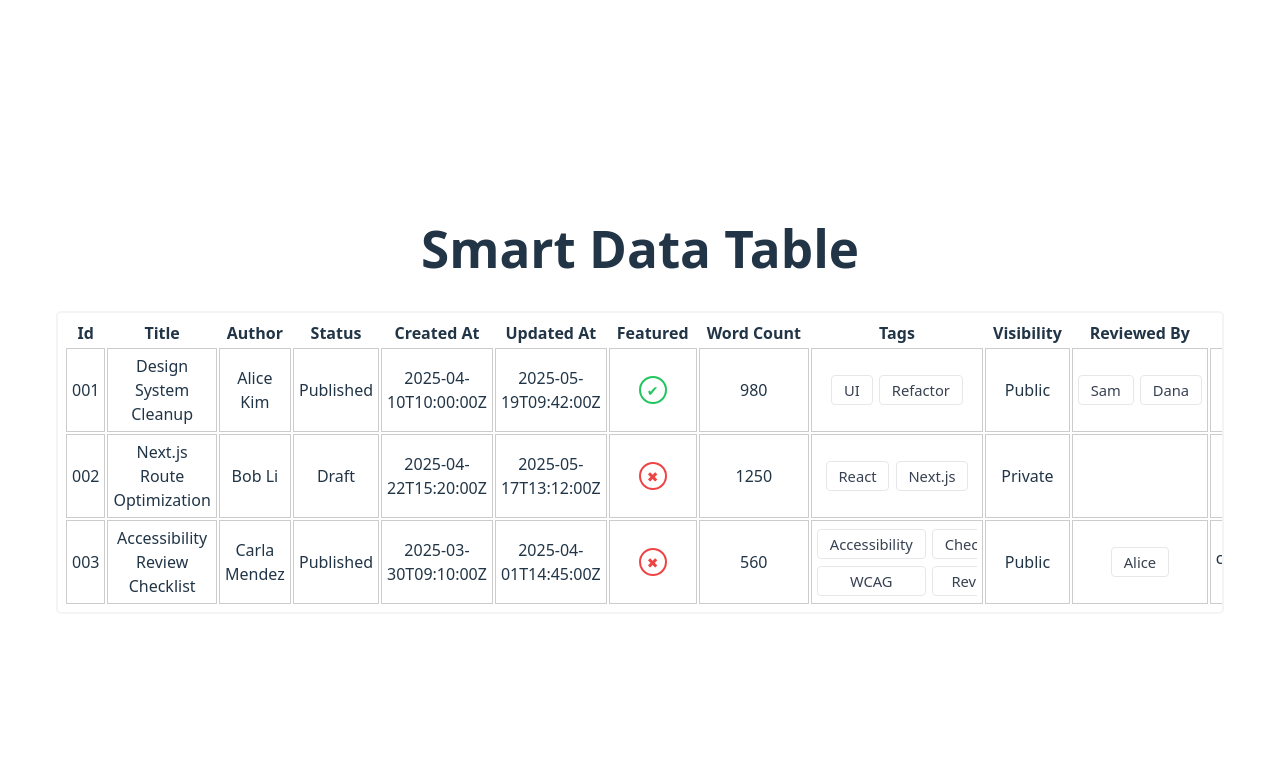
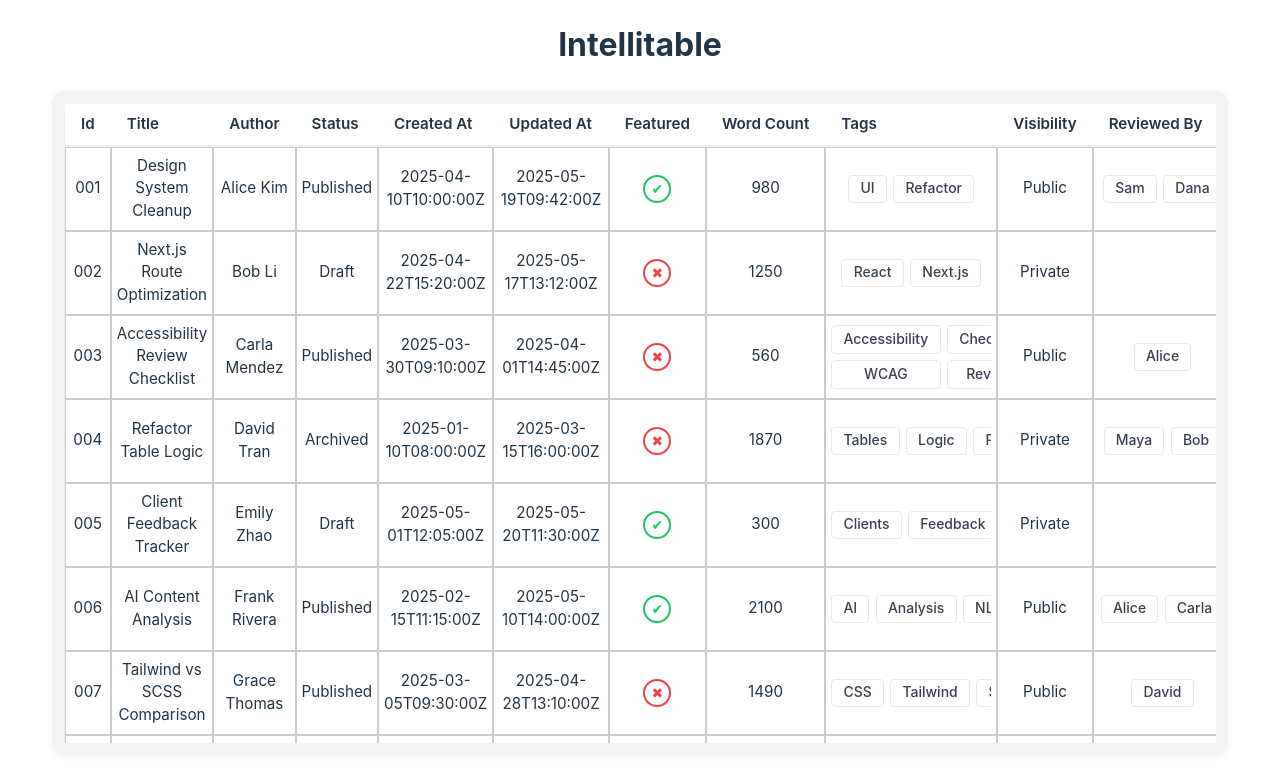
Before and after one commit to andrewvallejo/IntelliTable, a React (Vite) app: page / in a window 1280 px wide. Shown: the top 782 px of the page. Built offline with nearby package versions, Linux system fonts and the light colour scheme.

Commit message:
Polish CSS and file settings

```diff
--- a/src/App.css
+++ /dev/null
@@ -1,46 +0,0 @@
-#root {
-  max-width: 1280px;
-  margin: 0 auto;
-  padding: 2rem;
-  text-align: center;
-}
-
-.logo {
-  height: 6em;
-  padding: 1.5em;
-  will-change: filter;
-  transition: filter 300ms;
-}
-.logo:hover {
-  filter: drop-shadow(0 0 2em #646cffaa);
-}
-.logo.react:hover {
-  filter: drop-shadow(0 0 2em #61dafbaa);
-}
-
-@keyframes logo-spin {
-  from {
-    transform: rotate(0deg);
-  }
-  to {
-    transform: rotate(360deg);
-  }
-}
-
-@media (prefers-reduced-motion: no-preference) {
-  a:nth-of-type(2) .logo {
-    animation: logo-spin infinite 20s linear;
-  }
-}
-
-.card {
-  padding: 2em;
-}
-
-.read-the-docs {
-  color: #888;
-}
-
-.app {
-  text-align: center;
-}
--- /dev/null
+++ b/src/App.module.css
@@ -0,0 +1,14 @@
+title {
+  will-change: filter;
+  transition: filter 300ms;
+  font-size: 3.2rem;
+  line-height: 1.1;
+}
+
+title:hover {
+  filter: drop-shadow(0 0 2rem #bcebffaa);
+}
+
+.main {
+  text-align: center;
+}
--- a/src/App.tsx
+++ b/src/App.tsx
@@ -1,10 +1,10 @@
+import styles from './App.module.css';
 import Table from './components/Table/Table';
-import './App.css';
 
 export default function App() {
   return (
-    <main className="app">
-      <h1 className="text-xl font-bold mb-4">Smart Data Table</h1>
+    <main className={styles.main}>
+      <h1 className={styles.title}>Intellitable</h1>
       <Table />
     </main>
   );
--- a/src/assets/mockData.ts
+++ b/src/assets/mockData.ts
@@ -42,102 +42,102 @@ export const tableData = [
     notes:
       'Needs continuous updates per WCAG updates and follow through with feedback Needs continuous updates per WCAG updates and follow through with feedback ',
   },
-  // {
-  //   id: '004',
-  //   title: 'Refactor Table Logic',
-  //   author: 'David Tran',
-  //   status: 'Archived',
-  //   createdAt: '2025-01-10T08:00:00Z',
-  //   updatedAt: '2025-03-15T16:00:00Z',
-  //   isFeatured: false,
-  //   wordCount: 1870,
-  //   tags: ['Tables', 'Logic', 'Performance'],
-  //   visibility: 'Private',
-  //   reviewedBy: ['Maya', 'Bob'],
-  //   notes: 'Deprecated approach; saved for reference',
-  // },
-  // {
-  //   id: '005',
-  //   title: 'Client Feedback Tracker',
-  //   author: 'Emily Zhao',
-  //   status: 'Draft',
-  //   createdAt: '2025-05-01T12:05:00Z',
-  //   updatedAt: '2025-05-20T11:30:00Z',
-  //   isFeatured: true,
-  //   wordCount: 300,
-  //   tags: ['Clients', 'Feedback'],
-  //   visibility: 'Private',
-  //   reviewedBy: [],
-  //   notes: 'Add latest survey results from enterprise accounts',
-  // },
-  // {
-  //   id: '006',
-  //   title: 'AI Content Analysis',
-  //   author: 'Frank Rivera',
-  //   status: 'Published',
-  //   createdAt: '2025-02-15T11:15:00Z',
-  //   updatedAt: '2025-05-10T14:00:00Z',
-  //   isFeatured: true,
-  //   wordCount: 2100,
-  //   tags: ['AI', 'Analysis', 'NLP'],
-  //   visibility: 'Public',
-  //   reviewedBy: ['Alice', 'Carla'],
-  //   notes: 'Pending review by legal for dataset usage',
-  // },
-  // {
-  //   id: '007',
-  //   title: 'Tailwind vs SCSS Comparison',
-  //   author: 'Grace Thomas',
-  //   status: 'Published',
-  //   createdAt: '2025-03-05T09:30:00Z',
-  //   updatedAt: '2025-04-28T13:10:00Z',
-  //   isFeatured: false,
-  //   wordCount: 1490,
-  //   tags: ['CSS', 'Tailwind', 'SCSS'],
-  //   visibility: 'Public',
-  //   reviewedBy: ['David'],
-  //   notes: 'Generated strong engagement on dev blog',
-  // },
-  // {
-  //   id: '008',
-  //   title: 'UI Testing Strategy',
-  //   author: 'Hector Morales',
-  //   status: 'Draft',
-  //   createdAt: '2025-04-18T10:30:00Z',
-  //   updatedAt: '2025-04-20T09:45:00Z',
-  //   isFeatured: false,
-  //   wordCount: 890,
-  //   tags: ['Testing', 'UI', 'Vitest'],
-  //   visibility: 'Private',
-  //   reviewedBy: [],
-  //   notes: 'Waiting on test coverage data',
-  // },
-  // {
-  //   id: '009',
-  //   title: 'Database Schema Migration Guide',
-  //   author: 'Isla Nguyen',
-  //   status: 'Published',
-  //   createdAt: '2025-01-25T12:50:00Z',
-  //   updatedAt: '2025-04-05T10:00:00Z',
-  //   isFeatured: true,
-  //   wordCount: 1720,
-  //   tags: ['Database', 'PostgreSQL'],
-  //   visibility: 'Public',
-  //   reviewedBy: ['Frank', 'Carla'],
-  //   notes: 'Used by backend team during 2025 Q1 migration',
-  // },
-  // {
-  //   id: '010',
-  //   title: 'Internal Tools Audit',
-  //   author: 'Jason Lee',
-  //   status: 'Archived',
-  //   createdAt: '2024-12-12T08:45:00Z',
-  //   updatedAt: '2025-01-02T17:30:00Z',
-  //   isFeatured: false,
-  //   wordCount: 730,
-  //   tags: ['Audit', 'Internal'],
-  //   visibility: 'Private',
-  //   reviewedBy: ['Emily'],
-  //   notes: 'Archived; succeeded by new monitoring dashboard',
-  // },
+  {
+    id: '004',
+    title: 'Refactor Table Logic',
+    author: 'David Tran',
+    status: 'Archived',
+    createdAt: '2025-01-10T08:00:00Z',
+    updatedAt: '2025-03-15T16:00:00Z',
+    isFeatured: false,
+    wordCount: 1870,
+    tags: ['Tables', 'Logic', 'Performance'],
+    visibility: 'Private',
+    reviewedBy: ['Maya', 'Bob'],
+    notes: 'Deprecated approach; saved for reference',
+  },
+  {
+    id: '005',
+    title: 'Client Feedback Tracker',
+    author: 'Emily Zhao',
+    status: 'Draft',
+    createdAt: '2025-05-01T12:05:00Z',
+    updatedAt: '2025-05-20T11:30:00Z',
+    isFeatured: true,
+    wordCount: 300,
+    tags: ['Clients', 'Feedback'],
+    visibility: 'Private',
+    reviewedBy: [],
+    notes: 'Add latest survey results from enterprise accounts',
+  },
+  {
+    id: '006',
+    title: 'AI Content Analysis',
+    author: 'Frank Rivera',
+    status: 'Published',
+    createdAt: '2025-02-15T11:15:00Z',
+    updatedAt: '2025-05-10T14:00:00Z',
+    isFeatured: true,
+    wordCount: 2100,
+    tags: ['AI', 'Analysis', 'NLP'],
+    visibility: 'Public',
+    reviewedBy: ['Alice', 'Carla'],
+    notes: 'Pending review by legal for dataset usage',
+  },
+  {
+    id: '007',
+    title: 'Tailwind vs SCSS Comparison',
+    author: 'Grace Thomas',
+    status: 'Published',
+    createdAt: '2025-03-05T09:30:00Z',
+    updatedAt: '2025-04-28T13:10:00Z',
+    isFeatured: false,
+    wordCount: 1490,
+    tags: ['CSS', 'Tailwind', 'SCSS'],
+    visibility: 'Public',
+    reviewedBy: ['David'],
+    notes: 'Generated strong engagement on dev blog',
+  },
+  {
+    id: '008',
+    title: 'UI Testing Strategy',
+    author: 'Hector Morales',
+    status: 'Draft',
+    createdAt: '2025-04-18T10:30:00Z',
+    updatedAt: '2025-04-20T09:45:00Z',
+    isFeatured: false,
+    wordCount: 890,
+    tags: ['Testing', 'UI', 'Vitest'],
+    visibility: 'Private',
+    reviewedBy: [],
+    notes: 'Waiting on test coverage data',
+  },
+  {
+    id: '009',
+    title: 'Database Schema Migration Guide',
+    author: 'Isla Nguyen',
+    status: 'Published',
+    createdAt: '2025-01-25T12:50:00Z',
+    updatedAt: '2025-04-05T10:00:00Z',
+    isFeatured: true,
+    wordCount: 1720,
+    tags: ['Database', 'PostgreSQL'],
+    visibility: 'Public',
+    reviewedBy: ['Frank', 'Carla'],
+    notes: 'Used by backend team during 2025 Q1 migration',
+  },
+  {
+    id: '010',
+    title: 'Internal Tools Audit',
+    author: 'Jason Lee',
+    status: 'Archived',
+    createdAt: '2024-12-12T08:45:00Z',
+    updatedAt: '2025-01-02T17:30:00Z',
+    isFeatured: false,
+    wordCount: 730,
+    tags: ['Audit', 'Internal'],
+    visibility: 'Private',
+    reviewedBy: ['Emily'],
+    notes: 'Archived; succeeded by new monitoring dashboard',
+  },
 ];
--- a/src/components/Table/Table.module.css
+++ b/src/components/Table/Table.module.css
@@ -1,24 +1,62 @@
 .tableWrapper {
-  border: 2.5px solid#f3f4f6;
-  border-radius: 5px;
-  padding: 0.35rem;
-  /* width: 100%; */
-  overflow-x: auto;
+  border-radius: 12px;
+  border: 12px solid #f3f4f6;
+  padding: 0;
+  display: flex;
+  flex-direction: column;
   max-width: 90vw;
+  max-height: calc(100vh - 10rem);
+  width: 100%;
+  background: #f9fafb;
+  overflow: auto;
+  position: relative;
+  box-shadow: 0 2px 10px rgba(0, 0, 0, 0.04);
+}
+
+.table {
+  border-collapse: separate; /* ✅ better with sticky headers */
+  border-spacing: 0;
+  width: 100%;
+  flex: 1 1 auto;
+  background: white;
+  border-radius: 8px;
+  font-size: 0.95rem;
+  border: 1px solid rgba(0, 0, 0, 0.05);
 }
 
 .tableHeader {
-  /* border-bottom: 1px solid #ccc; */
-  /* min-width: min-content; */
+  /* leave blank; sticky handled by .tableHeading */
+}
+
+.tableHeading {
+  position: sticky;
+  top: 0;
+  z-index: 2;
+  background: rgba(255, 255, 255, 0.9); /* ensures no transparency issues */
+  backdrop-filter: blur(10px);
+  padding-inline: 1rem;
+  height: 2.5rem;
+  font-weight: 600;
+  text-align: left;
   white-space: nowrap;
-  padding-inline: 0.5rem;
+  border-bottom: 1px solid rgba(0, 0, 0, 0.05);
+  box-shadow: inset 0 -1px 0 rgba(0, 0, 0, 0.06);
+}
+
+th {
+  height: 100%;
+  vertical-align: middle;
 }
 
 .tableBody {
-  /* background: rgb(242, 242, 242); */
+  flex: 1 1 auto;
+  width: 100%;
+  height: 100%;
+  overflow-y: scroll;
+  max-height: 70vh;
+  box-shadow: 3px 3px 9px rgba(0, 0, 0, 0.1);
 }
 
-/* Hide cards on desktop, show table */
 .cardList {
   display: none;
 }
@@ -33,67 +71,28 @@
   .table {
     display: none;
   }
+
   .cardList {
     display: flex;
     flex-direction: column;
     gap: 1rem;
-    justify-content: space-evenly;
-    align-items: space-evenly;
   }
+
   .card {
     position: relative;
     padding: 1.25rem 1rem;
+    border: 1px solid #e5e7eb;
+    border-radius: 12px;
+    box-shadow: 0 2px 8px rgba(0, 0, 0, 0.06);
+    background-color: white;
+  }
 
-    &:before {
-      content: '';
-      /* add a dash */
-
-      position: absolute;
-      top: -0.2rem;
-      left: 0;
-      right: 0;
-      bottom: 0;
-      height: 0.05rem;
-      width: 100%;
-      background-color: #f3f4f6;
-    }
-    &:after {
-      content: '';
-      position: absolute;
-      top: 0rem;
-      left: 0;
-      right: 0;
-      bottom: 0;
-      transition: opacity 0.2s ease, box-shadow 0.2s ease-in-out;
-      /* opacity: 0; */
-      box-shadow: none;
-
-      background-color: unset;
-      z-index: 10;
-      pointer-events: none;
-      margin: 0.25rem;
-      border-radius: 0.5px;
-
-      z-index: 12;
-      width: 98%;
-      transform: scaleY(0.95);
-
-      height: 100%;
-    }
-
-    &:hover:after {
-      box-shadow: 0px 0px 9px rgba(0, 0, 0, 0.1);
-      opacity: 1;
-    }
-  }
   .cardRow {
     display: flex;
     align-items: flex-start;
-    display: flex;
+    padding-block: 0.25rem;
+  }
 
-    padding-block: 0.25rem;
-    /* border-bottom: 1px solid #e5e7eb; */
-  }
   .cardRow:nth-child(2n) {
     background-color: #f9fafb;
   }
@@ -102,19 +101,9 @@
     display: flex;
     align-items: center;
     justify-content: center;
-    /* flex-direction: column; */
-    /* gap: 1rem; */
-    /* margin-bottom: 0.25rem; */
-    /* flex-direction: row; */
-
-    h4 {
-      font-size: 1.25rem;
-      padding-bottom: 0.5rem;
-      margin-bottom: 0.25rem;
-      margin: 0;
-    }
     position: relative;
   }
+
   h3 {
     font-size: 0.9rem;
     top: 0.4rem;
@@ -123,7 +112,6 @@
     position: absolute;
     font-weight: 400;
     padding: 0;
-
     margin: 0;
   }
 
@@ -131,10 +119,10 @@
     min-width: 7.5rem;
     font-weight: 700;
     color: #6b7280;
-
     flex-shrink: 0;
     text-align: justify;
   }
+
   .cardValue {
     flex: 1;
     word-break: break-word;
--- a/src/components/Table/Table.tsx
+++ b/src/components/Table/Table.tsx
@@ -1,9 +1,8 @@
 import styles from './Table.module.css';
+import TableCell from './TableCell';
+import TableRow from './TableRow';
 import { formatDataToTableFormat } from '../../utils';
 import { tableData } from '../../assets/mockData';
-
-import TableRow from './TableRow';
-import TableCell from './TableCell';
 
 export default function Table() {
   const { headers, rows } = formatDataToTableFormat(tableData);
@@ -12,10 +11,10 @@ export default function Table() {
     <div className={styles.tableWrapper}>
       {/* Desktop Table */}
       <table className={styles.table}>
-        <thead>
+        <thead className={styles.tableHeader}>
           <tr>
             {headers.map((header, idx) => (
-              <th key={idx} className={styles.tableHeader}>
+              <th key={idx} className={styles.tableHeading}>
                 {header}
               </th>
             ))}
--- a/src/index.css
+++ b/src/index.css
@@ -1,5 +1,7 @@
 :root {
-  font-family: system-ui, Avenir, Helvetica, Arial, sans-serif;
+  font-family: -apple-system, BlinkMacSystemFont, 'Segoe UI', Roboto, Helvetica,
+    Arial, sans-serif;
+
   line-height: 1.5;
   font-weight: 400;
 
@@ -24,16 +26,14 @@ a:hover {
 
 body {
   margin: 0;
+  min-width: 20rem;
+  min-height: 100vh;
   display: flex;
-  place-items: center;
-  justify-content: center;
-  min-width: 320px;
-  min-height: 100vh;
-}
-
-h1 {
-  font-size: 3.2em;
-  line-height: 1.1;
+  flex-direction: column;
+  align-items: center;
+  overflow: hidden;
+  background: inherit;
+  color: inherit;
 }
 
 button {
--- a/src/styles/index.scss
+++ /dev/null
@@ -1,9 +0,0 @@
-/* Global overrides if needed */
-body {
-  @apply bg-white text-gray-800;
-}
-
-.h1 {
-  color: red;
-  text-align: center;
-}
```
